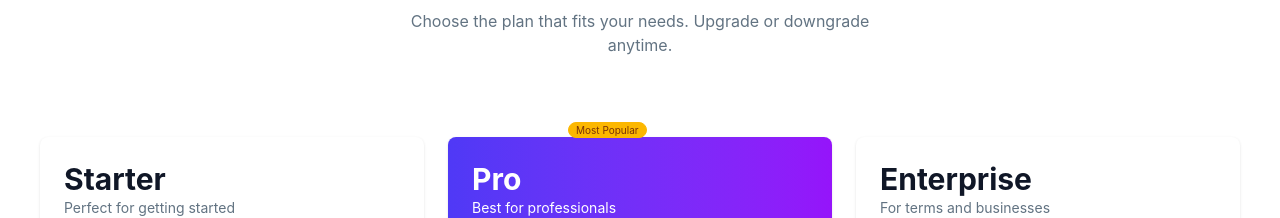
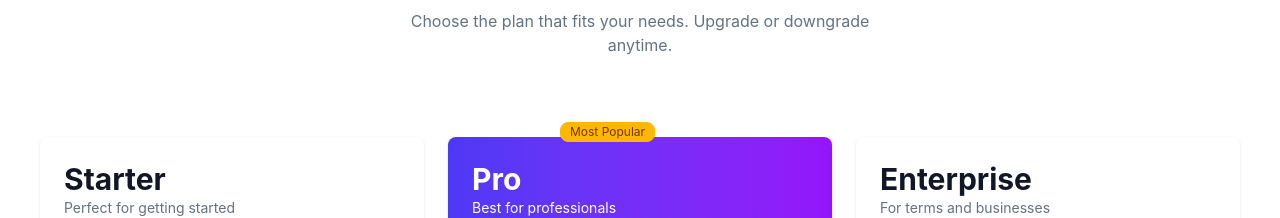
Before and after one commit to ssdevcmd/my-sixth-assignment, a React (Vite) app: page / in a window 1280 px wide. Shown: the part 3003-3221 px from the top of the page. Built offline with nearby package versions, Linux system fonts and the light colour scheme.

Commit message:
Added the transparent component

```diff
--- a/src/Components/Transparent/Transparent.jsx
+++ b/src/Components/Transparent/Transparent.jsx
@@ -43,7 +43,7 @@ const Transparent = () => {
          {/* card-2 */}
             <div className="card bg-base-100 shadow-sm h-full flex flex-col">
   <div className="card-body bg-gradient-to-r from-[#4f39f6] to-[#9514fa] text-white rounded-lg flex flex-col flex-1">
-    <span className="badge badge-xs badge-warning absolute top-[-15px] left-30">Most Popular</span>
+    <span className="badge badge-sm badge-warning absolute top-[-15px] left-28">Most Popular</span>
     <div className="">
       <h2 className="text-2xl sm:text-3xl font-bold">Pro</h2>
       <p>Best for professionals</p>
```
